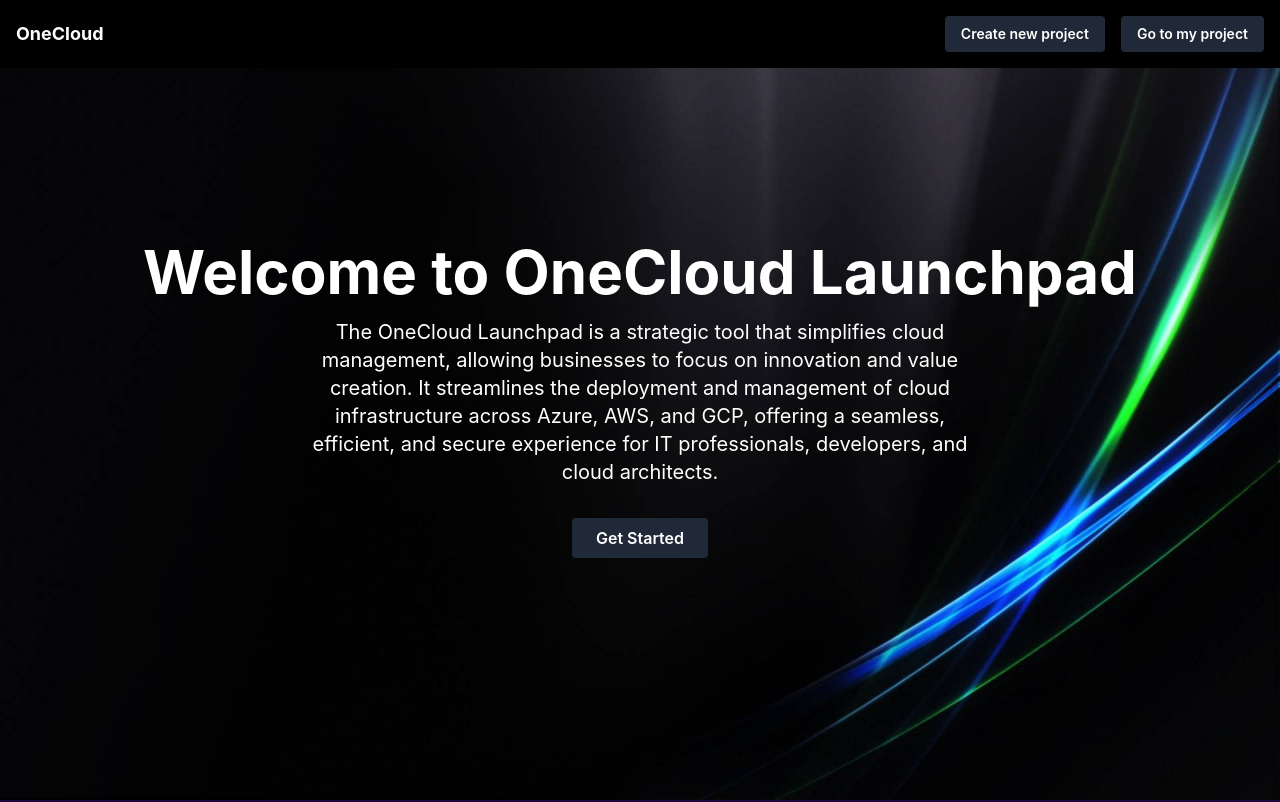
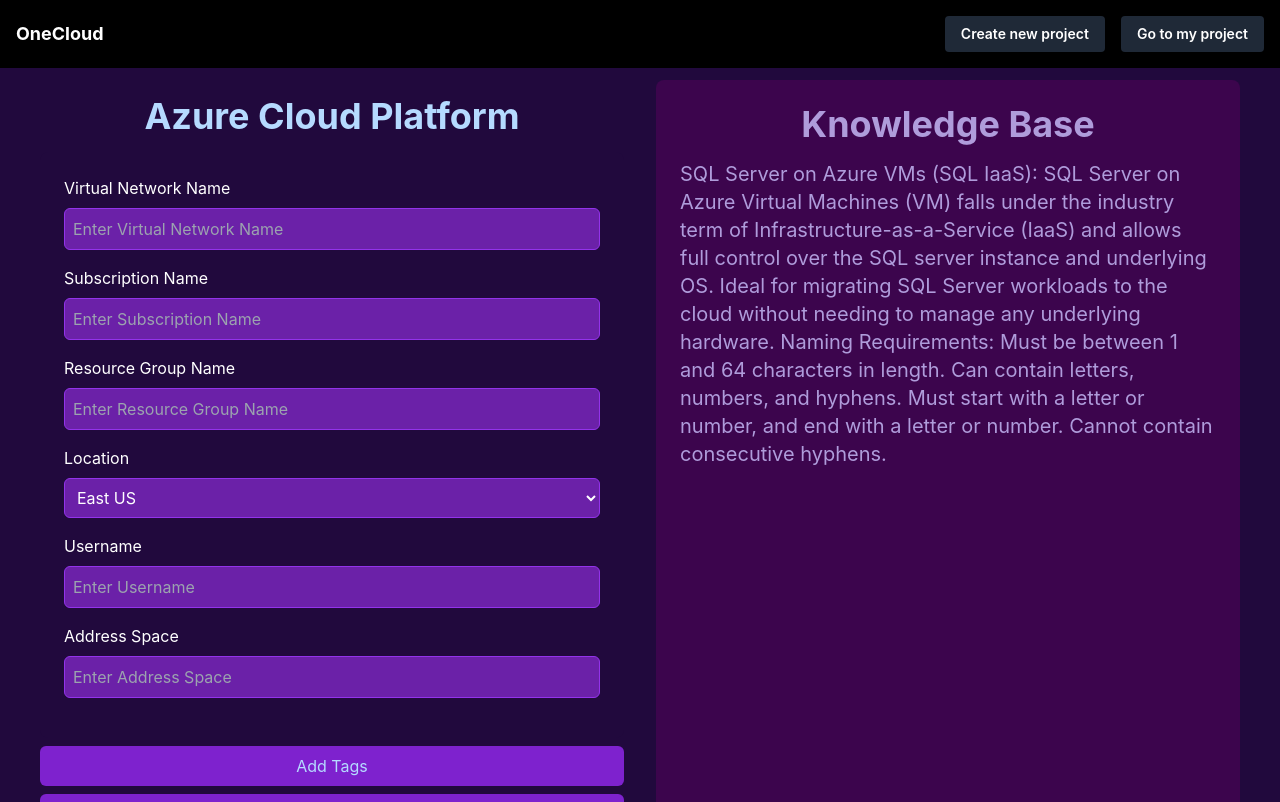
Before and after one commit to Hamzaashraf2712/onecloud-launchpad, a React (Create React App) app: page / in a window 1280 px wide. Shown: the top 802 px of the page. Built offline with nearby package versions, Linux system fonts and the light colour scheme.

Commit message:
only sidebar and routing remaining

```diff
--- a/src/App.js
+++ b/src/App.js
@@ -9,16 +9,17 @@
 import MoreFeature from './components/homepage/MoreFeature';
 import ProjectCreationRequest from './components/ProjectCreationRequest';
 import ProjectValidation from './components/ProjectValidation';
-
+import MainComponent from './components/MainComponent'
 function App() {
   return (<div className="font-inter">
     <Navbar />
+    <MainComponent />
     {/* <ProjectCreationRequest /> */}
       {/* <ProjectValidation /> */}
-  <Hero />
+  {/* <Hero />
     <Features />
     <MoreFeature />
-    <NextProjectSection />
+    <NextProjectSection /> */}
     {/* <Cart /> */}
     <Footer />
     </div>
--- a/src/components/DynamicForm.js
+++ b/src/components/DynamicForm.js
@@ -2,7 +2,7 @@
 
 const DynamicForm = ({ formData }) => {
   return (
-    <div className="bg-purple-900 text-white p-6 rounded-lg max-h-screen overflow-y-auto">
+    <div className="bg-[#21093D] text-white p-6 rounded-lg max-h-screen overflow-y-auto">
       {formData.map((field, index) => (
         <div key={index} className="mb-4">
           <label className="block mb-2">{field.label}</label>
--- a/src/components/MainComponent.js
+++ b/src/components/MainComponent.js
@@ -34,7 +34,8 @@
           Must be between 1 and 64 characters in length.
           Can contain letters, numbers, and hyphens.
           Must start with a letter or number, and end with a letter or number.
-          Cannot contain consecutive hyphens.`,
+          Cannot contain consecutive hyphens.
+          `,
         },
       };
 
@@ -46,13 +47,13 @@
   }, []);
 
   return (
-    <div className="grid grid-cols-1 md:grid-cols-2 gap-8 p-10 bg-purple-900 text-white">
+    <div className="bg-[#21093D] text-[#B5DAFF] mt-10 grid grid-cols-1 md:grid-cols-2 gap-8 p-10 ">
       {isLoaded ? (
         <>
           {/* Form Section */}
           <div>
-            <h2 className="text-xl mb-4">{formData.title}</h2>
-            <DynamicForm formData={formData.fields} />
+          <h2 className="text-4xl pt-4 font-bold mb-4 text-center">{formData.title}</h2>
+          <DynamicForm formData={formData.fields} />
             {/* Render buttons */}
             {formData.buttons.map((button, index) => (
               <button
@@ -66,9 +67,9 @@
           </div>
 
           {/* Knowledge Base Section */}
-          <div className="bg-purple-800 p-6 rounded-lg">
-            <h2 className="text-xl mb-4">{formData.knowledgeBase.title}</h2>
-            <p className="text-sm">
+          <div className="bg-[#3C054D] text-[#AF9CDB] p-6 rounded-lg">
+          <h2 className="text-4xl mb-4 font-bold text-center">Knowledge Base</h2>
+          <p className="text-xl h-[90%] overflow-y-auto">
               {formData.knowledgeBase.content}
             </p>
           </div>
```
